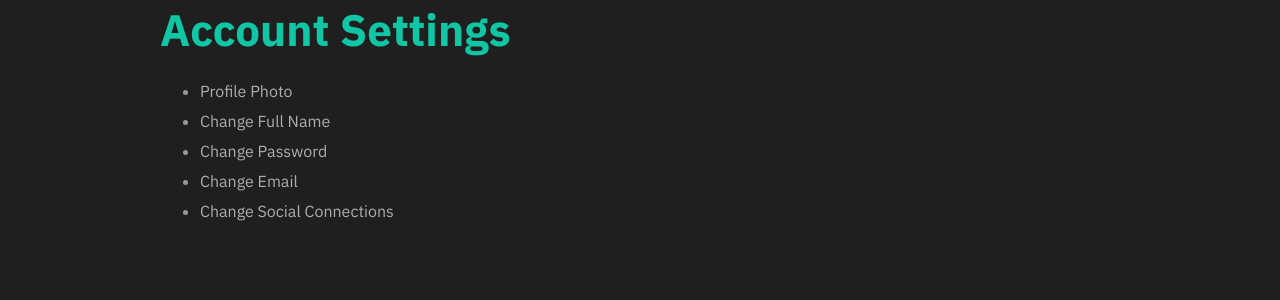
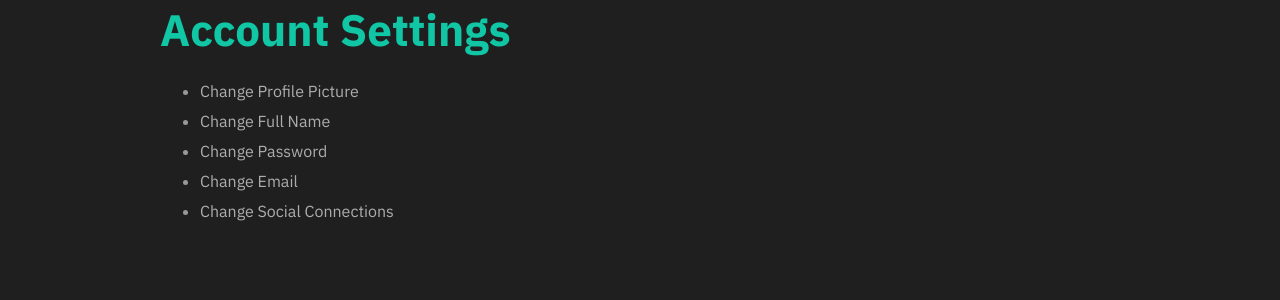
Before and after one commit to mlsgrnt/musr, a Django app: page /account/ in a window 1280 px wide. Shown: the part 142-442 px from the top of the page. Run offline with Django 3.2, Linux system fonts and the light colour scheme; the visitor is signed in with stand-in values (Sample User, id 1).

Commit message:
Adjust wording and capitalization

```diff
--- a/musr_project/templates/account/photo_upload.html
+++ b/musr_project/templates/account/photo_upload.html
@@ -5,7 +5,7 @@
 
 {% block content %}
   <div class="maxWidth-4xl">
-    <h1 class="textSize-xl">Change profile picture</h1>
+    <h1 class="textSize-xl">Change Profile Picture</h1>
     {% if profile.picture %}
       <div class="currentProfilePicture spacerBottom-m">
         <span class="spacerRight-m">Current photo:</span>
--- a/musr_project/templates/musr/account.html
+++ b/musr_project/templates/musr/account.html
@@ -6,7 +6,7 @@
 {% block content %}
   <h1 class="textSize-xl c-primary-dark spacerBottom-0 spacerTop-0">Account Settings</h1>
   <ul sytle="c-grey-1">
-    <li class="{% current 'account_photo_upload' %}"><a class="c-grey-1" href="{% url 'account_photo_upload' %}">Profile Photo</a></li>
+    <li class="{% current 'account_photo_upload' %}"><a class="c-grey-1" href="{% url 'account_photo_upload' %}">Change Profile Picture</a></li>
     <li class="{% current 'change_name' %}"><a class="c-grey-1" href="{% url 'change_name' %}">Change Full Name</a></li>
     <li class="{% current 'account_change_password' %}"><a class="c-grey-1" href="{% url 'account_change_password' %}">Change Password</a></li>
     <li class="{% current 'account_email' %}"><a class="c-grey-1" href="{% url 'account_email' %}">Change Email</a></li>
```
